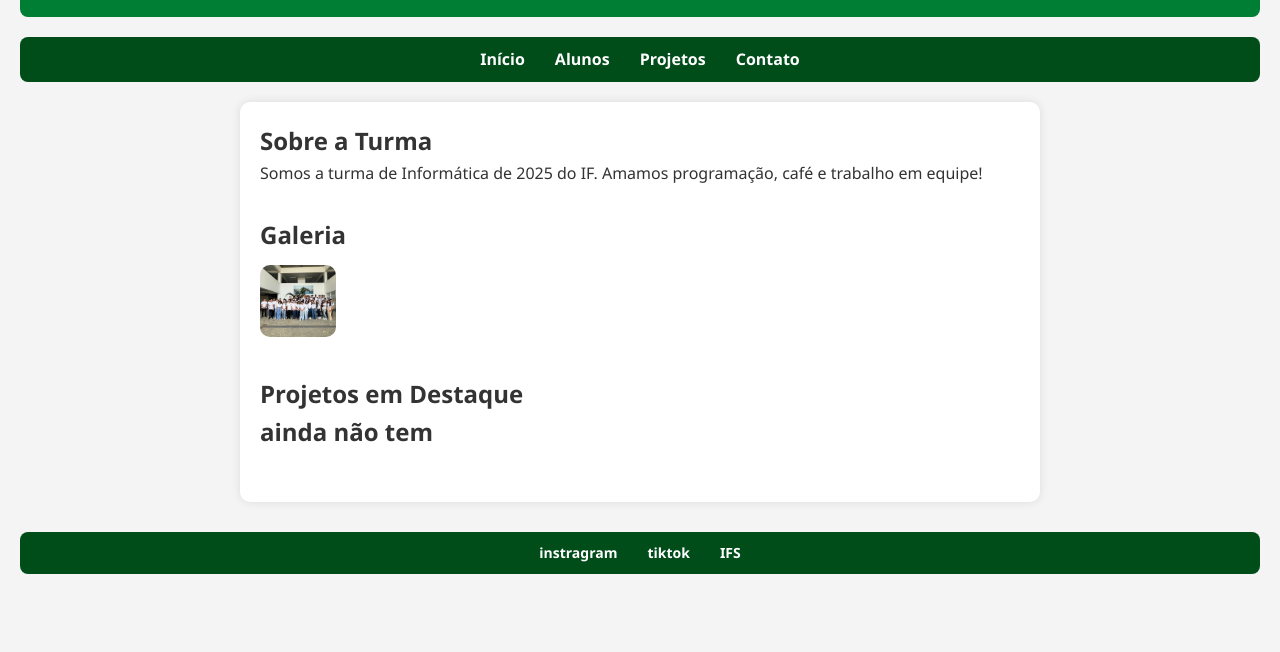
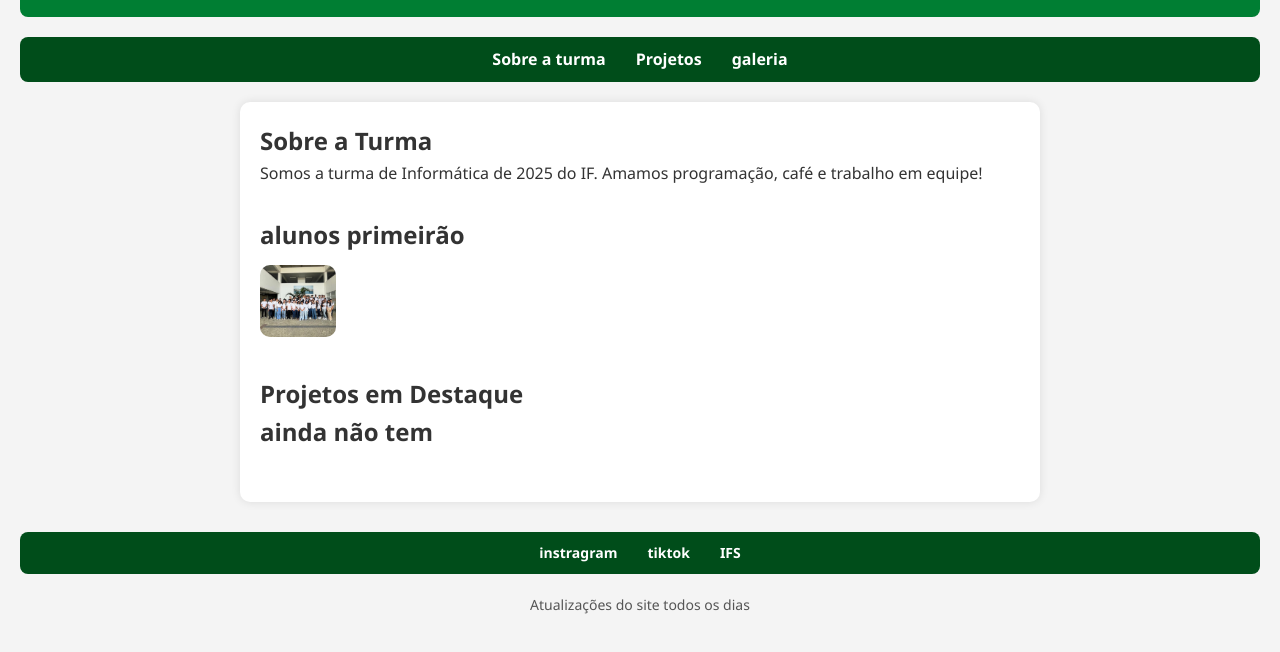
Before and after one commit to marcola501/primeir-o, a plain HTML site: page index.html in a window 1280 px wide. Shown: the part 120-772 px from the top of the page. Drawn offline with Linux system fonts and the light colour scheme.

Commit message:
V1.1
foram adcionadas a paginas sobre turma , projetos e galeria

```diff
--- a/conteudos/estilos/inicio.css
+++ b/conteudos/estilos/inicio.css
@@ -78,3 +78,12 @@
     color: #555;
     font-size: 14px;
   }
+  span{
+    font-weight: bolder;
+    color: #007e33;
+  }
+  #autu{
+    color: #555;
+    display: block;
+    text-align: center;
+  }
--- a/index.html
+++ b/index.html
@@ -15,10 +15,9 @@
 
   <nav>
     <ul>
-      <li><a href="conteudos/inicio.html">Início</a></li>
-      <li><a href="conteudos/inicio.html">Alunos</a></li>
+      <li><a href="conteudos/sobre a turma.html">Sobre a turma</li>
       <li><a href="conteudos/inicio.html">Projetos</a></li>
-      <li><a href="https://youtu.be/S06IYs3csWI?si=16m7nNZxYO0r09UN">Contato</a></li>
+      <li><a href="https://youtu.be/S06IYs3csWI?si=16m7nNZxYO0r09UN">galeria</a></li>
     </ul>
   </nav>
 
@@ -29,7 +28,7 @@
     </section>
 
     <section class="galeria">
-      <h2>Galeria</h2>
+      <h2>alunos primeirão</h2>
       <img onclick="grow()" src="conteudos/imagens/foto_sala.jpeg" alt="Foto da sala" id="foto-sala">
     </section>
 
@@ -48,6 +47,7 @@
       <li><a href="https://www.instagram.com/ifs_cpropria/" class="rds">IFS</a></li>
     </ul>
    </nav>
+   <p id="autu">Atualizações do site todos os dias</p>
   </footer>
   <script src="conteudos/scripts/funçoes.js"></script>
 </body>
```
Also changed, not shown: conteudos/sobre a turma.html (added, +20 -0 lines).
